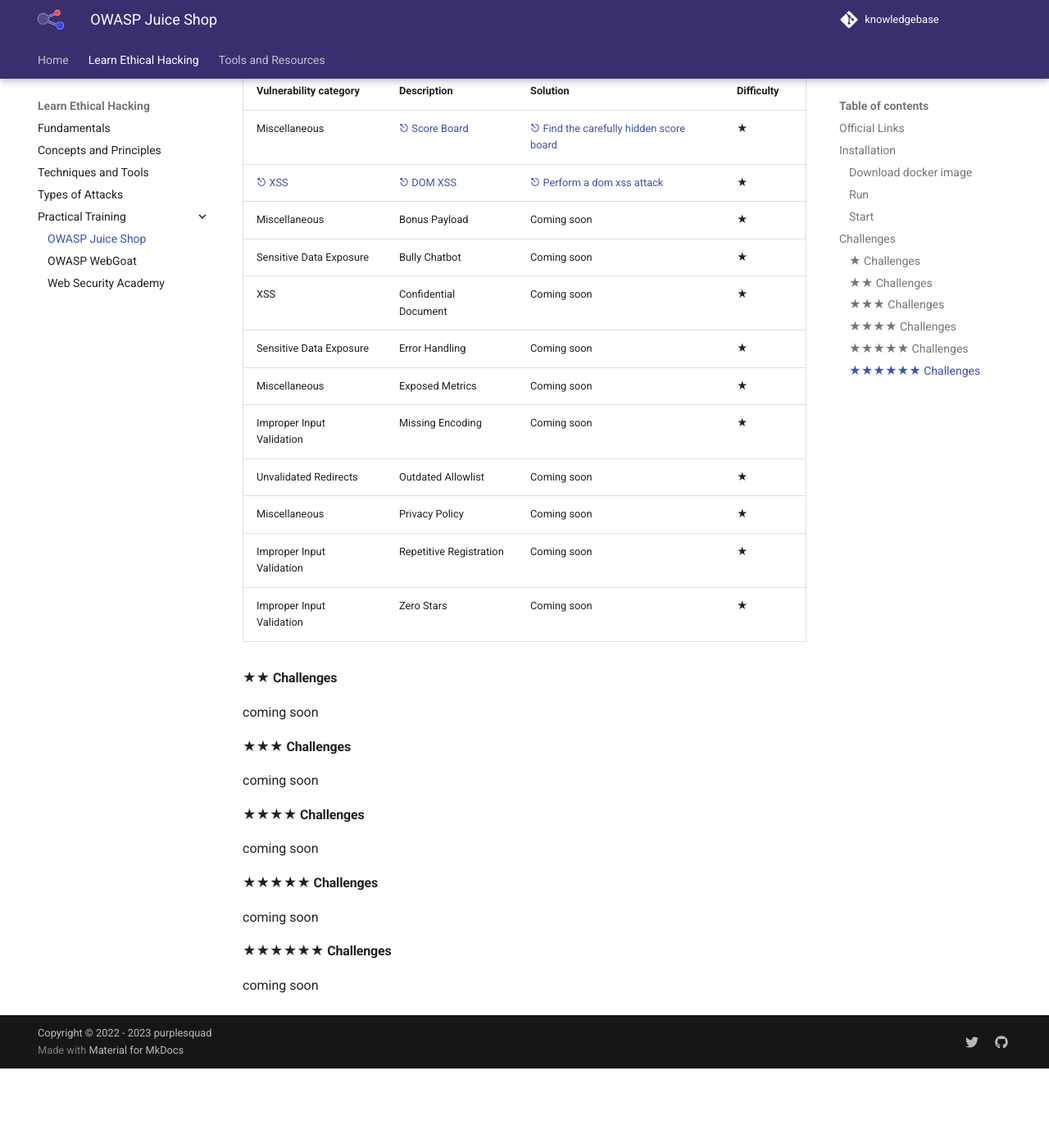
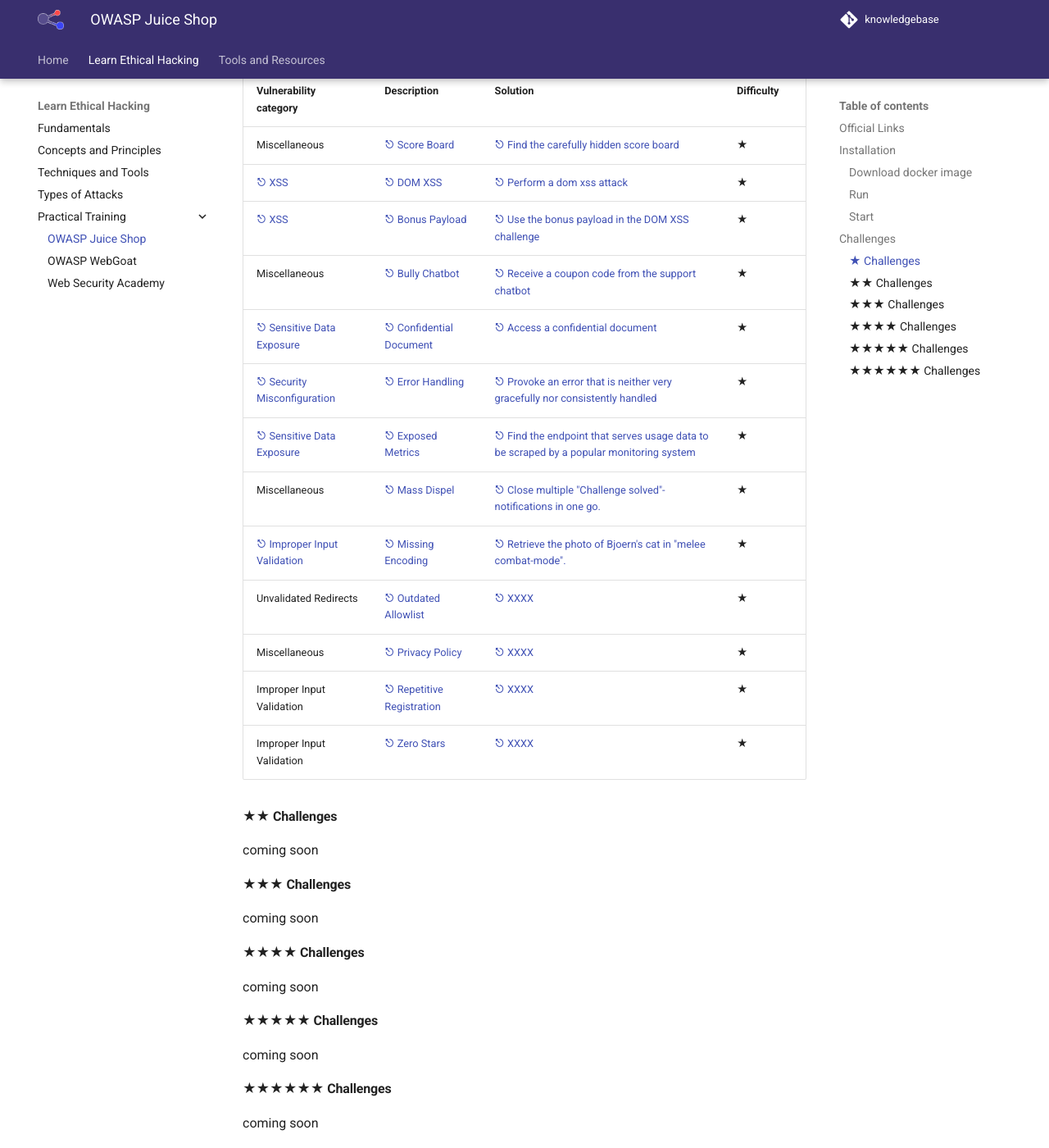
Before and after one commit to purplesquad-io/knowledgebase, an MkDocs documentation site: the page built from docs/learn/owasp-juice-shop.md, in a window 1280 px wide and 1400 px high, scrolled down 925 px. Shown: the whole window at 82% size. Built offline with MkDocs 1.6.1 and Material for MkDocs 9.7.7, drawn with Linux system fonts in a browser that asks for light colours; comment, search, counter and statistics services are not loaded; before the commit the page ends 2228 px from its top, so only the background shows below that.

Commit message:
update docs

```diff
--- a/docs/learn/owasp-juice-shop.md
+++ b/docs/learn/owasp-juice-shop.md
@@ -26,20 +26,21 @@
 ### Challenges
 
 #### &#9733; Challenges
-| Vulnerability category                                     | Description                                                                                                              | Solution                                                                                                                                            | Difficulty |
-|------------------------------------------------------------|--------------------------------------------------------------------------------------------------------------------------|-----------------------------------------------------------------------------------------------------------------------------------------------------|------------|
-| Miscellaneous                                              | [&#9099; Score Board](https://pwning.owasp-juice.shop/part2/score-board.html#find-the-carefully-hidden-score-board-page) | [&#9099; Find the carefully hidden score board](https://pwning.owasp-juice.shop/appendix/solutions.html#find-the-carefully-hidden-score-board-page) | &#9733;    |
-| [&#9099; XSS](https://owasp.org/www-community/attacks/xss) | [&#9099; DOM XSS](https://pwning.owasp-juice.shop/part2/xss.html#perform-a-dom-xss-attack)                               | [&#9099; Perform a dom xss attack](https://pwning.owasp-juice.shop/appendix/solutions.html#perform-a-dom-xss-attack)                                | &#9733;    |
-| Miscellaneous                                              | Bonus Payload                                                                                                            | Coming soon                                                                                                                                         | &#9733;    |
-| Sensitive Data Exposure                                    | Bully Chatbot                                                                                                            | Coming soon                                                                                                                                         | &#9733;    |
-| XSS                                                        | Confidential Document                                                                                                    | Coming soon                                                                                                                                         | &#9733;    |
-| Sensitive Data Exposure                                    | Error Handling                                                                                                           | Coming soon                                                                                                                                         | &#9733;    |
-| Miscellaneous                                              | Exposed Metrics                                                                                                          | Coming soon                                                                                                                                         | &#9733;    |
-| Improper Input Validation                                  | Missing Encoding                                                                                                         | Coming soon                                                                                                                                         | &#9733;    |
-| Unvalidated Redirects                                      | Outdated Allowlist                                                                                                       | Coming soon                                                                                                                                         | &#9733;    |
-| Miscellaneous                                              | Privacy Policy                                                                                                           | Coming soon                                                                                                                                         | &#9733;    |
-| Improper Input Validation                                  | Repetitive Registration                                                                                                  | Coming soon                                                                                                                                         | &#9733;    |
-| Improper Input Validation                                  | Zero Stars                                                                                                               | Coming soon                                                                                                                                         | &#9733;    |
+| Vulnerability category                                                                                        | Description                                                                                                                                                                         | Solution                                                                                                                                                                                                                                       | Difficulty |
+|---------------------------------------------------------------------------------------------------------------|-------------------------------------------------------------------------------------------------------------------------------------------------------------------------------------|------------------------------------------------------------------------------------------------------------------------------------------------------------------------------------------------------------------------------------------------|------------|
+| Miscellaneous                                                                                                 | [&#9099; Score Board](https://pwning.owasp-juice.shop/part2/score-board.html#find-the-carefully-hidden-score-board-page)                                                            | [&#9099; Find the carefully hidden score board](https://pwning.owasp-juice.shop/appendix/solutions.html#find-the-carefully-hidden-score-board-page)                                                                                            | &#9733;    |
+| [&#9099; XSS](https://owasp.org/www-community/attacks/xss)                                                    | [&#9099; DOM XSS](https://pwning.owasp-juice.shop/part2/xss.html#perform-a-dom-xss-attack)                                                                                          | [&#9099; Perform a dom xss attack](https://pwning.owasp-juice.shop/appendix/solutions.html#perform-a-dom-xss-attack)                                                                                                                           | &#9733;    |
+| [&#9099; XSS](https://owasp.org/www-community/attacks/xss)                                                    | [&#9099; Bonus Payload](https://pwning.owasp-juice.shop/part2/xss.html#use-the-bonus-payload-in-the-dom-xss-challenge)                                                              | [&#9099; Use the bonus payload in the DOM XSS challenge](https://pwning.owasp-juice.shop/appendix/solutions.html#use-the-bonus-payload-in-the-dom-xss-challenge)                                                                               | &#9733;    |
+| Miscellaneous                                                                                                 | [&#9099; Bully Chatbot](https://pwning.owasp-juice.shop/part2/miscellaneous.html#receive-a-coupon-code-from-the-support-chatbot)                                                    | [&#9099; Receive a coupon code from the support chatbot](https://pwning.owasp-juice.shop/appendix/solutions.html#receive-a-coupon-code-from-the-support-chatbot)                                                                               | &#9733;    |
+| [&#9099; Sensitive Data Exposure](https://owasp.org/Top10/A02_2021-Cryptographic_Failures/)                   | [&#9099; Confidential Document](https://pwning.owasp-juice.shop/part2/sensitive-data-exposure.html#access-a-confidential-document)                                                  | [&#9099; Access a confidential document](https://pwning.owasp-juice.shop/appendix/solutions.html#access-a-confidential-document)                                                                                                               | &#9733;    |
+| [&#9099; Security Misconfiguration](https://owasp.org/Top10/A05_2021-Security_Misconfiguration/)              | [&#9099; Error Handling](https://pwning.owasp-juice.shop/part2/security-misconfiguration.html#provoke-an-error-that-is-neither-very-gracefully-nor-consistently-handled)            | [&#9099; Provoke an error that is neither very gracefully nor consistently handled](https://pwning.owasp-juice.shop/appendix/solutions.html#provoke-an-error-that-is-neither-very-gracefully-nor-consistently-handled )                        | &#9733;    |
+| [&#9099; Sensitive Data Exposure](https://owasp.org/Top10/A02_2021-Cryptographic_Failures/)                   | [&#9099; Exposed Metrics](https://pwning.owasp-juice.shop/part2/sensitive-data-exposure.html#find-the-endpoint-that-serves-usage-data-to-be-scraped-by-a-popular-monitoring-system) | [&#9099; Find the endpoint that serves usage data to be scraped by a popular monitoring system](https://pwning.owasp-juice.shop/appendix/solutions.html#find-the-endpoint-that-serves-usage-data-to-be-scraped-by-a-popular-monitoring-system) | &#9733;    |
+| Miscellaneous                                                                                                 | [&#9099; Mass Dispel](https://pwning.owasp-juice.shop/part2/miscellaneous.html#close-multiple-challenge-solved-notifications-in-one-go)                                             | [&#9099; Close multiple "Challenge solved"-notifications in one go.](https://pwning.owasp-juice.shop/appendix/solutions.html#close-multiple-challenge-solved-notifications-in-one-go)                                                          | &#9733;    |
+| [&#9099; Improper Input Validation](https://owasp.org/www-community/vulnerabilities/Improper_Data_Validation) | [&#9099; Missing Encoding](https://pwning.owasp-juice.shop/part2/improper-input-validation.html#retrieve-the-photo-of-bjoerns-cat-in-melee-combat-mode)                             | [&#9099; Retrieve the photo of Bjoern's cat in "melee combat-mode".](https://pwning.owasp-juice.shop/appendix/solutions.html#retrieve-the-photo-of-bjoerns-cat-in-melee-combat-mode)                                                           | &#9733;    |
+| Unvalidated Redirects                                                                                         | [&#9099; Outdated Allowlist](https://example.com)                                                                                                                                   | [&#9099; XXXX](https://example.com)                                                                                                                                                                                                            | &#9733;    |
+| Miscellaneous                                                                                                 | [&#9099; Privacy Policy ](https://example.com)                                                                                                                                      | [&#9099; XXXX](https://example.com)                                                                                                                                                                                                            | &#9733;    |
+| Improper Input Validation                                                                                     | [&#9099; Repetitive Registration](https://example.com)                                                                                                                              | [&#9099; XXXX](https://example.com)                                                                                                                                                                                                            | &#9733;    |
+| Improper Input Validation                                                                                     | [&#9099; Zero Stars](https://example.com)                                                                                                                                           | [&#9099; XXXX](https://example.com)                                                                                                                                                                                                            | &#9733;    |
 
 #### &#9733;&#9733; Challenges
 coming soon
```
Also changed, not shown: 1 other file.
